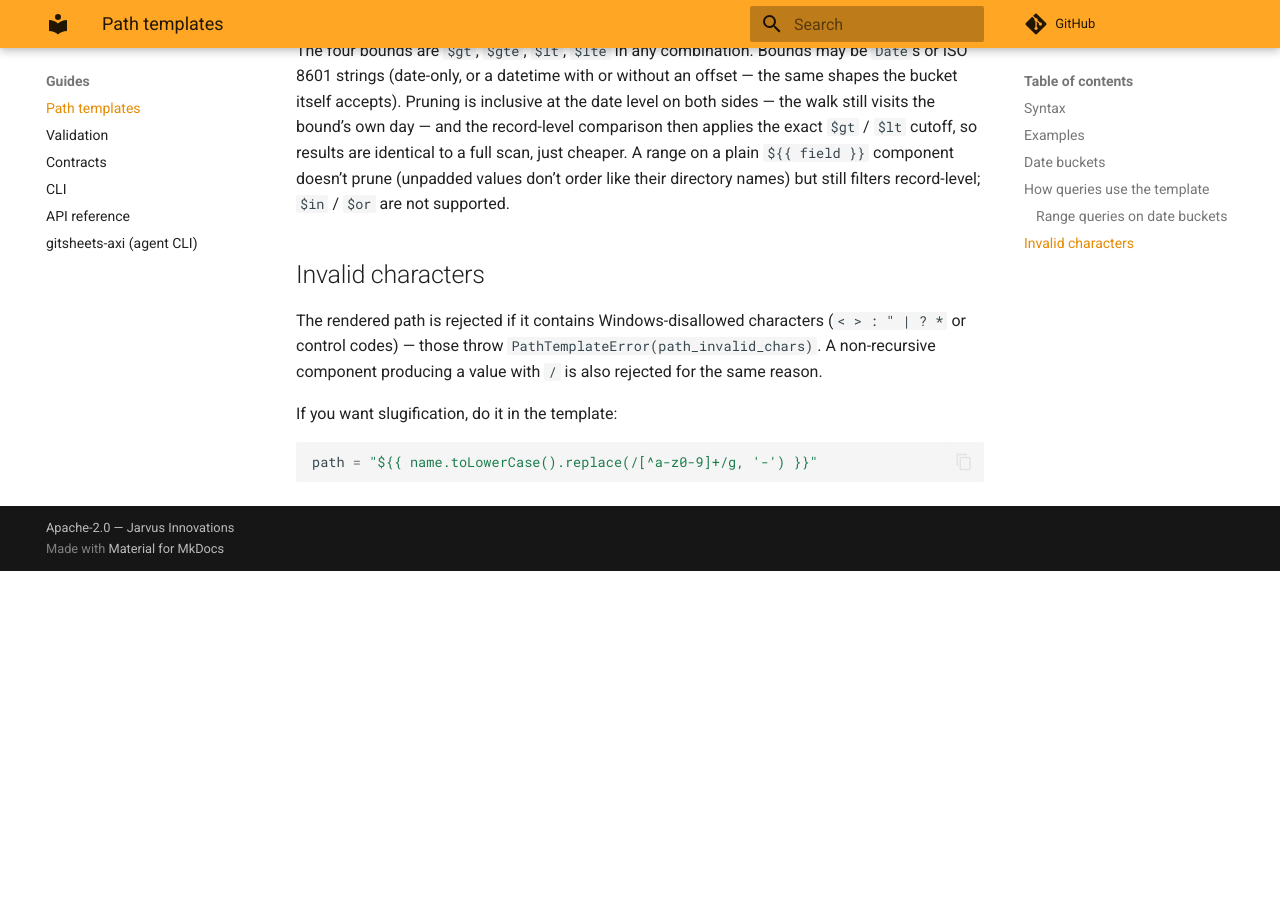
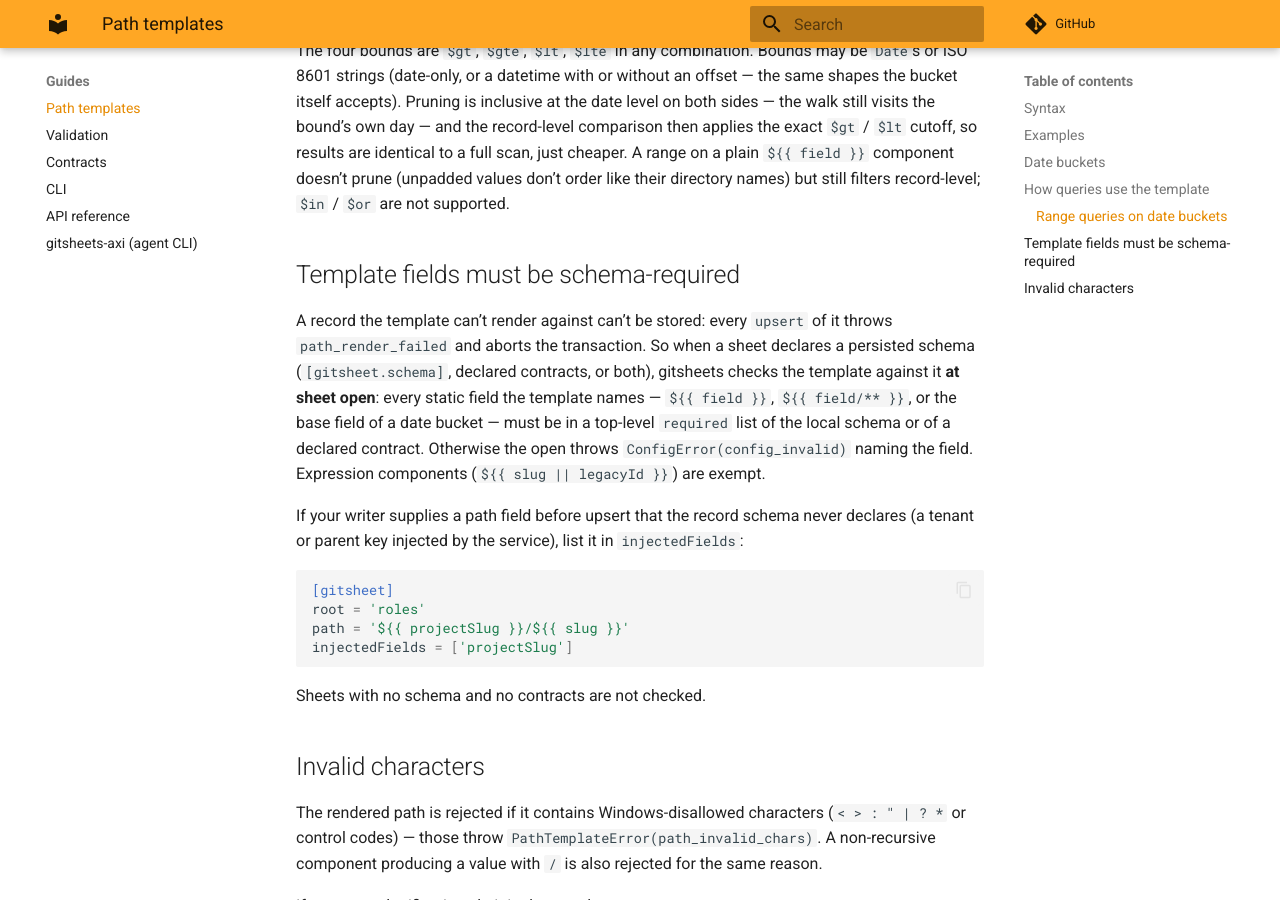
Before and after one commit to JarvusInnovations/gitsheets, an MkDocs documentation site: the page built from docs/path-templates.md, in a window 1280 px wide and 900 px high, scrolled down 2475 px. Built offline with MkDocs 1.6.1 and Material for MkDocs 9.7.7, drawn with Linux system fonts in a browser that asks for light colours; comment, search, counter and statistics services are not loaded; before the commit the page ends 3046 px from its top, so only the background shows below that.

Commit message:
docs: template fields must be schema-required; injectedFields; Template.getStaticFieldNames
Co-Authored-By: Claude Fable 5.1 <noreply@anthropic.com>
Claude-Session: https://claude.ai/code/session_01RPAAYpKjUZUbHCUTfiy56R

````diff
--- a/docs/path-templates.md
+++ b/docs/path-templates.md
@@ -108,6 +108,31 @@ plain `${{ field }}` component doesn't prune (unpadded values don't order
 like their directory names) but still filters record-level; `$in` / `$or`
 are not supported.
 
+## Template fields must be schema-required
+
+A record the template can't render against can't be stored: every `upsert`
+of it throws `path_render_failed` and aborts the transaction. So when a sheet
+declares a persisted schema (`[gitsheet.schema]`, declared contracts, or
+both), gitsheets checks the template against it **at sheet open**: every
+static field the template names — `${{ field }}`, `${{ field/** }}`, or the
+base field of a date bucket — must be in a top-level `required` list of the
+local schema or of a declared contract. Otherwise the open throws
+`ConfigError(config_invalid)` naming the field. Expression components
+(`${{ slug || legacyId }}`) are exempt.
+
+If your writer supplies a path field before upsert that the record schema
+never declares (a tenant or parent key injected by the service), list it in
+`injectedFields`:
+
+```toml
+[gitsheet]
+root = 'roles'
+path = '${{ projectSlug }}/${{ slug }}'
+injectedFields = ['projectSlug']
+```
+
+Sheets with no schema and no contracts are not checked.
+
 ## Invalid characters
 
 The rendered path is rejected if it contains Windows-disallowed characters
````
Also changed, not shown: docs/api.md (+1 -1 lines), docs/validation.md (+5 -0 lines), skills/gitsheets/references/sheet-config.md (+19 -0 lines).
